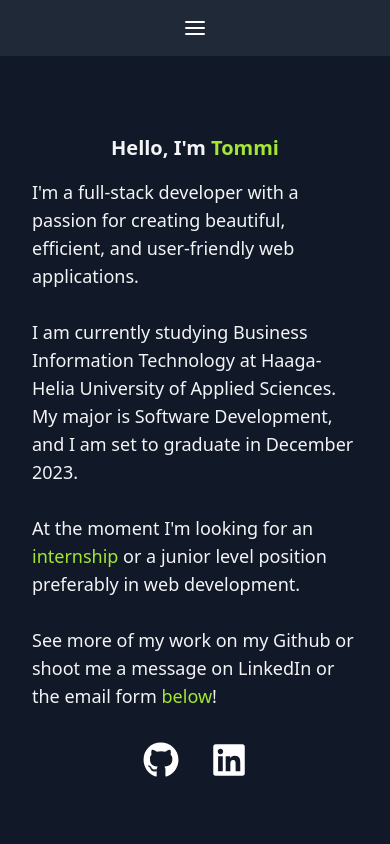
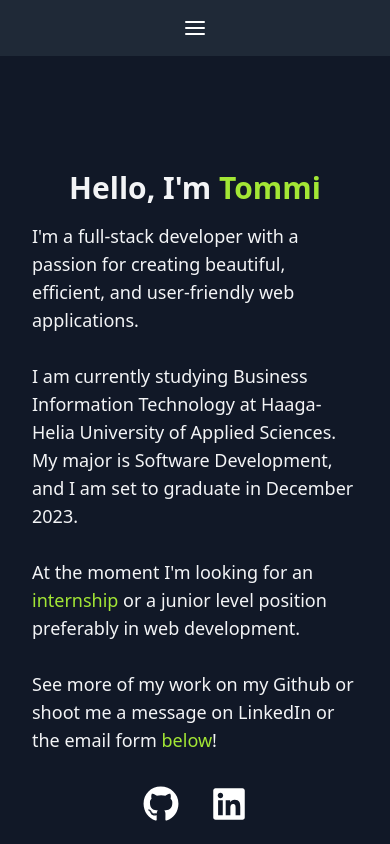
Before and after one commit to tommimaki/Personal-Portfolio, a React (Create React App) app: page / in a window 390 px wide. Shown: the top 844 px of the page. Built offline with nearby package versions, Linux system fonts and the light colour scheme.

Commit message:
spacing for mobile + more devops stuff

```diff
--- a/src/components/sections/about.js
+++ b/src/components/sections/about.js
@@ -6,10 +6,10 @@ function About() {
   return (
     <section
       id="about"
-      className="flex h-[calc(100vh-28px)] flex-col items-center justify-center md:flex-row md:justify-center mx-auto max-w-5xl"
+      className="flex h-[calc(100vh-28px)]   flex-col items-center justify-center md:flex-row md:justify-center my-10  mx-auto max-w-5xl"
     >
       <div className="md:flex md:flex-col md:items-center">
-        <h1 className="text-xl sm:text-5xl font-semibold mb-4 md:mb-10 text-center">
+        <h1 className="text-3xl sm:text-5xl font-semibold mb-4 md:mb-10 text-center">
           Hello, I'm <span className="text-lime-400">Tommi</span>
         </h1>
         <div className="w-full md:w-3/4 px-4">
--- a/src/components/sections/skills.js
+++ b/src/components/sections/skills.js
@@ -17,6 +17,9 @@ import {
   SiCypress,
   SiDocker,
   SiJest,
+  SiGit,
+  SiGithub,
+  SiNetlify,
 } from "react-icons/si";
 
 import { FaJava } from "react-icons/fa";
@@ -116,7 +119,7 @@ function Skills() {
           <h3 className="text-lg font-medium mb-6 uppercase tracking-wide">
             DevOps
           </h3>
-          <div className="grid grid-cols-4 gap-4">
+          <div className="grid grid-cols-2 sm:grid-cols-4 gap-4">
             <div className="flex flex-col justify-center items-center">
               <SiAmazonaws className="text-5xl skill-card " />
               <p className=" text-lg leading-relaxed mt-2">AWS</p>
@@ -133,6 +136,19 @@ function Skills() {
               <SiJest className="text-5xl skill-card " />
               <p className=" text-lg leading-relaxed mt-2">Jest</p>
             </div>
+            <div className="flex flex-col justify-center items-center">
+              <SiGithub className="text-5xl skill-card " />
+              <p className=" text-lg leading-relaxed mt-2">GitHub</p>
+            </div>
+
+            <div className="flex flex-col justify-center items-center">
+              <SiGit className="text-5xl skill-card " />
+              <p className="text-lg leading-relaxed mt-2">Git</p>
+            </div>
+            <div className="flex flex-col justify-center items-center">
+              <SiNetlify className="text-5xl skill-card " />
+              <p className="text-lg leading-relaxed mt-2">Netlify</p>
+            </div>
           </div>
         </div>
       </div>
@@ -141,8 +157,3 @@ function Skills() {
 }
 
 export default Skills;
-
-// <div className="flex flex-col justify-center items-center">
-//   <SiGit className="text-5xl skill-card " />
-//   <p className="text-lg leading-relaxed mt-2">Git</p>
-// </div>
```
